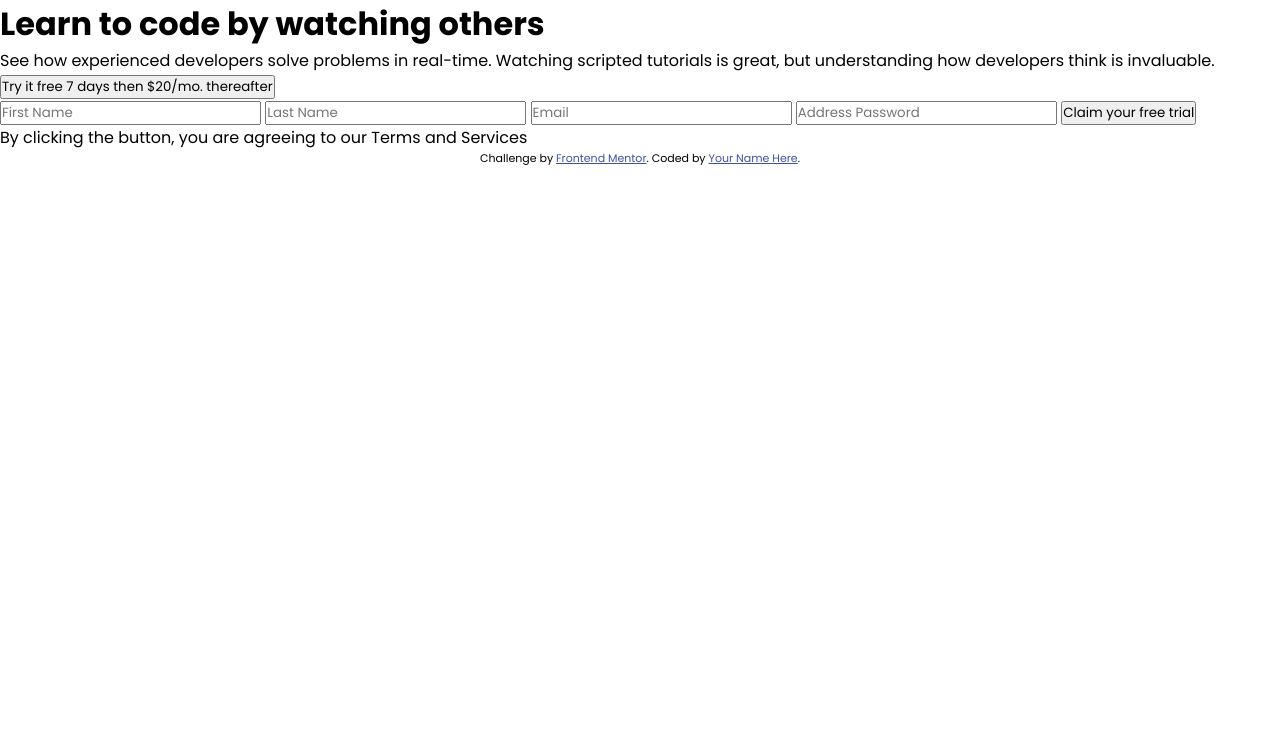
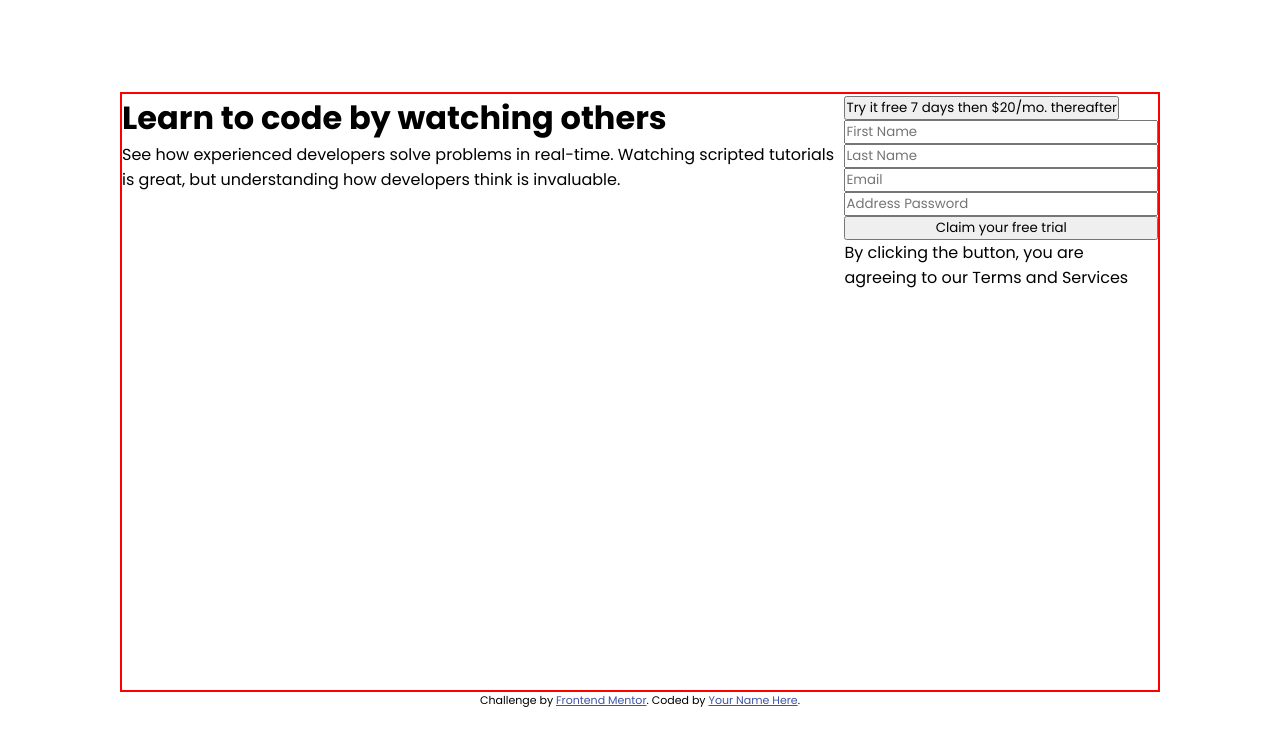
Before and after one commit to Electrocisko/FrontendMentor-8, a plain HTML site: page index.html in a window 1280 px wide. Drawn offline with Linux system fonts and the light colour scheme.

Commit message:
flex en body

```diff
--- a/index.html
+++ b/index.html
@@ -25,8 +25,9 @@
     />
   </head>
   <body>
-    <main>
-      <div>
+
+    <main class="container">
+      <div class="container--description">
         <h1>Learn to code by watching others</h1>
         <p>
           See how experienced developers solve problems in real-time. Watching
@@ -34,9 +35,9 @@
           invaluable.
         </p>
       </div>
-      <div>
+      <div class="container--form">
         <button>Try it free 7 days then $20/mo. thereafter</button>
-        <form>
+        <form class="form--inputs">
           <input type="text" placeholder="First Name"/>
           <input type="text" placeholder="Last Name"/>
           <input type="text" placeholder="Email"/>
--- a/styles/desktop-style.css
+++ b/styles/desktop-style.css
@@ -22,6 +22,25 @@
     font-family: 'Poppins', sans-serif;
 }
 
+body{
+    height: 100vh;
+    display: flex;
+    flex-direction: column;
+    align-items: center;
+    justify-content: center;
+}
+
+.container {
+    display: flex;
+    border: solid red 2px;
+    height: 600px;
+    width: 1040px;
+}
+
+.form--inputs{
+    display: flex;
+    flex-direction: column;
+}
 
 
 
```
